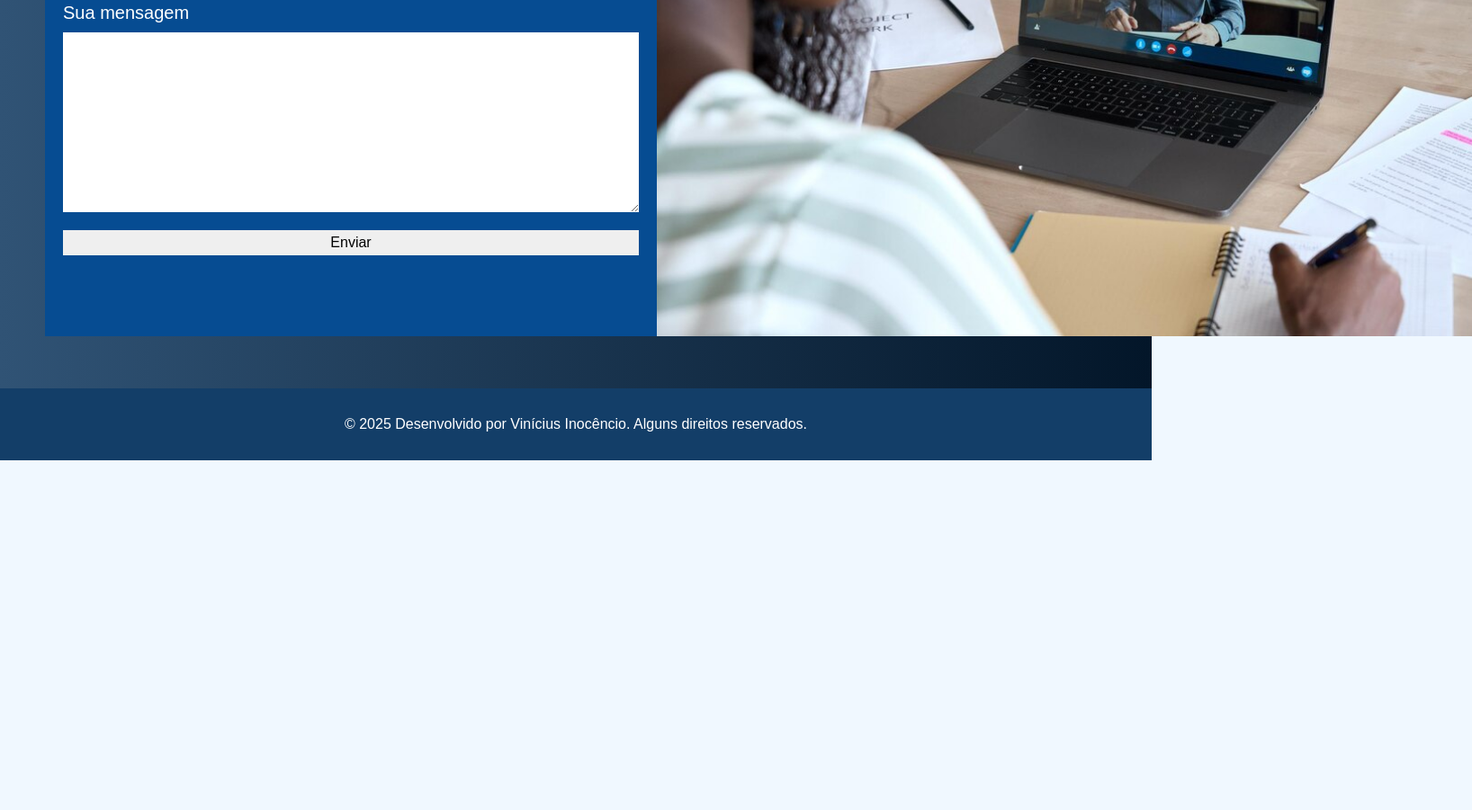
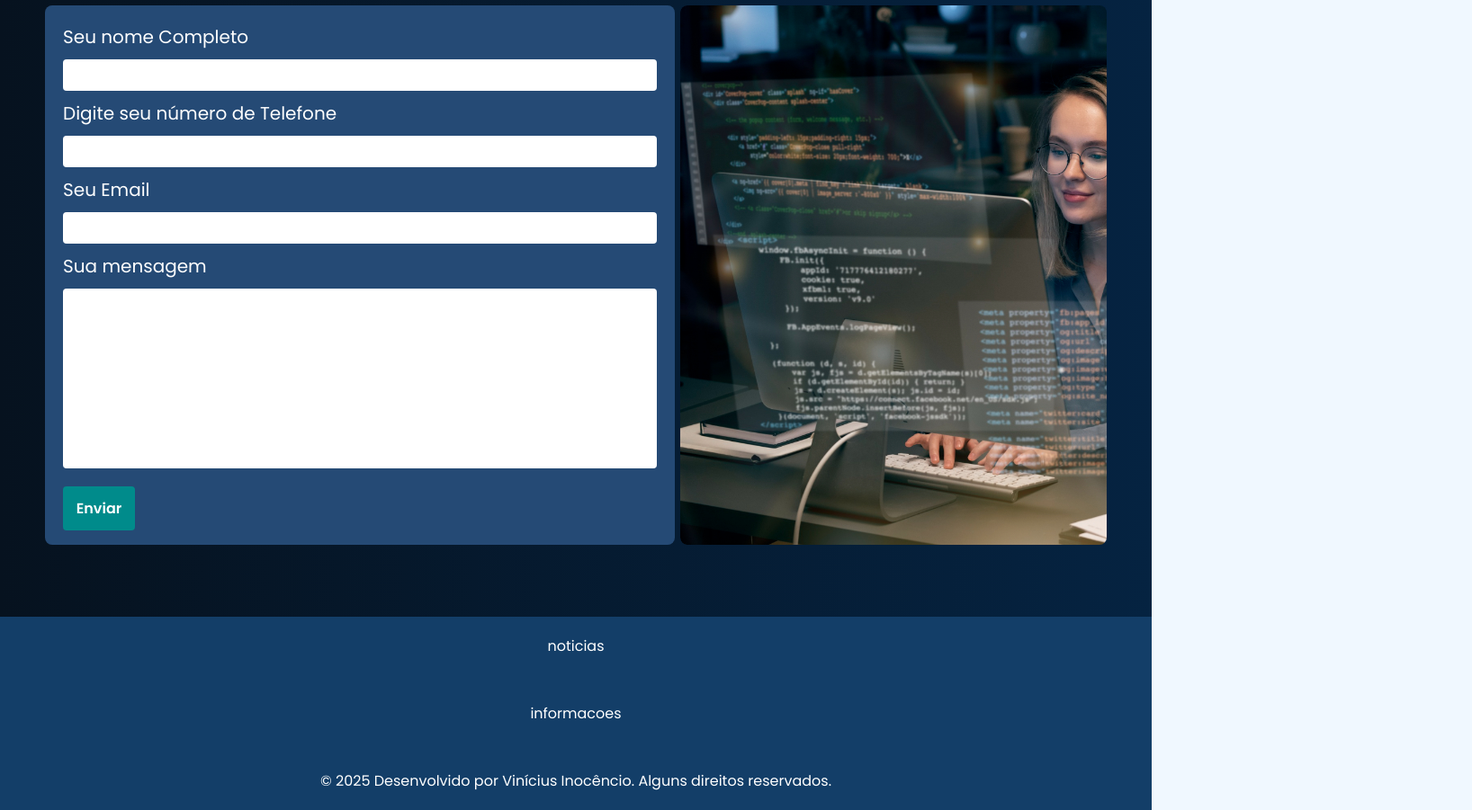
Before and after one commit to inocenciooo/aratech-senai, a plain HTML site: page index.html in a window 1280 px wide. Shown: the part 4677-5578 px from the top of the page at 90% size, 1636 px wide, since content can reach past the window. Before the commit the page ends 5189 px from the top, so only its background shows below. Drawn offline with Linux system fonts and the light colour scheme.

Commit message:
estilizacoes em aula

```diff
--- a/assets/css/contato.css
+++ b/assets/css/contato.css
@@ -1,12 +1,13 @@
 #contato {
-    background: linear-gradient(90deg, #305375, #031629);
+    background: linear-gradient(90deg, #06121f, #052341);
     color: white;
     padding: 50px;
-    height: 100vh;
+    min-height: 100vh;
 }
 
-img {
+#contato img {
     height: 100%;
+    border-radius: 8px;
 }
 
 #contato h2 {
@@ -15,19 +16,20 @@ img {
 }
 
 #contato .contato-main {
-    display: flex;
     margin: 30px auto;
+    max-width: 1500px;
+    display: grid;
+    grid-template-columns: 700px 1fr;
+    grid-template-rows: 600px;
+    gap: 6px;
 }
 
-.contato-main .image {
-    width: 500px;
-}
 
 .contato-main .formulario {
     padding: 20px;
     font-size: 20px;
-    background-color: #064c92;
-    width: 800px;
+    background-color: #254A75;
+    border-radius: 8px;
 }
 
 .contato-main .formulario div {
@@ -42,12 +44,35 @@ img {
     font-size: 16px;
     margin: 10px 0;
     display: block;
+    border-radius: 4px;
 }
 
 .formulario textarea {
-    display: block;
     color: black;
+    font-size: 16px;
     height: 200px;
     margin: 10px 0;
     padding: 5px;
+    border-radius: 4px;
+    resize: none;
 }
+
+.contato-main .image {
+    border-radius: 8px;
+    overflow: hidden;
+}
+
+#form-button {
+    cursor: pointer;
+    width: 80px;
+    padding: 10px;
+    color: white;
+    background-color: #008B8B;
+    border: 2px solid #008B8B;
+    font-weight: 600;
+    transition: 0.3s ease-in-out;
+}
+
+#form-button:hover {
+    background-color: inherit;
+}
--- a/assets/css/global.css
+++ b/assets/css/global.css
@@ -1,3 +1,4 @@
+@import url('https://fonts.googleapis.com/css2?family=Poppins:ital,wght@0,100;0,200;0,300;0,400;0,500;0,600;0,700;0,800;0,900;1,100;1,200;1,300;1,400;1,500;1,600;1,700;1,800;1,900&display=swap');
 * {
     margin: 0;
     padding: 0;
@@ -6,7 +7,7 @@
     text-decoration: none;
     list-style: none;
     color: inherit;
-    font-family: Arial, Helvetica, sans-serif;
+    font-family: "Poppins";
 }
 
 html {
@@ -97,13 +98,3 @@ body {
     top: 8px;
     transition: 0.2s ease-in;
 }
-
-#rodape {
-    display: flex;
-    justify-content: center;
-    align-items: center;
-    padding: 20px 0;
-    height: 10vh;
-    background-color: #133E68;
-    color: white;
-}
--- a/assets/css/plano.css
+++ b/assets/css/plano.css
@@ -23,6 +23,7 @@
     margin-bottom: 10px;
     text-align: center;
 }
+
 
 .tabela table {
     width: 70vw;
--- a/assets/css/responsive.css
+++ b/assets/css/responsive.css
@@ -22,6 +22,20 @@
         top: 60px;
     }
 
+    #cursos .curso {
+        width: 350px;
+    }
+
+    #contato .contato-main {
+        display: flex;
+        flex-direction: column;
+    }
+
+    #contato img {
+        width: 100%;
+        border-radius: 8px;
+    }
+
     .menu-button.active div {
         background-color: inherit;
         transform: rotate(45deg);
--- /dev/null
+++ b/assets/css/rodape.css
@@ -0,0 +1,11 @@
+#rodape {
+    display: flex;
+    justify-content: center;
+    align-items: center;
+    flex-direction: column;
+    padding: 20px 0;
+    min-height: 10vh;
+    background-color: #133E68;
+    color: white;
+    gap: 50px;
+}
--- a/index.html
+++ b/index.html
@@ -14,6 +14,7 @@
     <link rel="stylesheet" href="./assets/css/curso.css">
     <link rel="stylesheet" href="./assets/css/plano.css">
     <link rel="stylesheet" href="./assets/css/galeria.css">
+    <link rel="stylesheet" href="./assets/css/rodape.css">
     <link rel="stylesheet" href="./assets/css/contato.css">
 
     <link rel="stylesheet" href="./assets/css/responsive.css">
@@ -275,18 +276,27 @@
                                 <textarea name="mensagem" id="mensagem"></textarea>
                             </div>
                             <div>
-                                <input type="submit" value="Enviar">
+                                <input type="submit" value="Enviar" id="form-button">
                             </div>
                         </form>
                     </div>
-                    <div class="image"><img src="./assets/img/galeria/aulas-online.jpg" alt=""></div>
+                    <div class="image"><img src="./assets/img/codificando.jpg" alt=""></div>
                 </div>
             </section>
         </main>
     </div>
 
     <footer id="rodape">
-        <p>© 2025 Desenvolvido por <span>Vinícius Inocêncio</span>. Alguns direitos reservados.</p>
+        <div class="noticias">
+            noticias
+        </div>
+        <div class="informacoes">
+            informacoes
+        </div>
+        <div class="desenvolvedor">
+            <p>© 2025 Desenvolvido por <span>Vinícius Inocêncio</span>. Alguns direitos reservados.</p>
+        </div>
+
     </footer>
 
     <script src="./assets/js/script.js"></script>
```
Also changed, not shown: assets/img/codificando.jpg (added).
